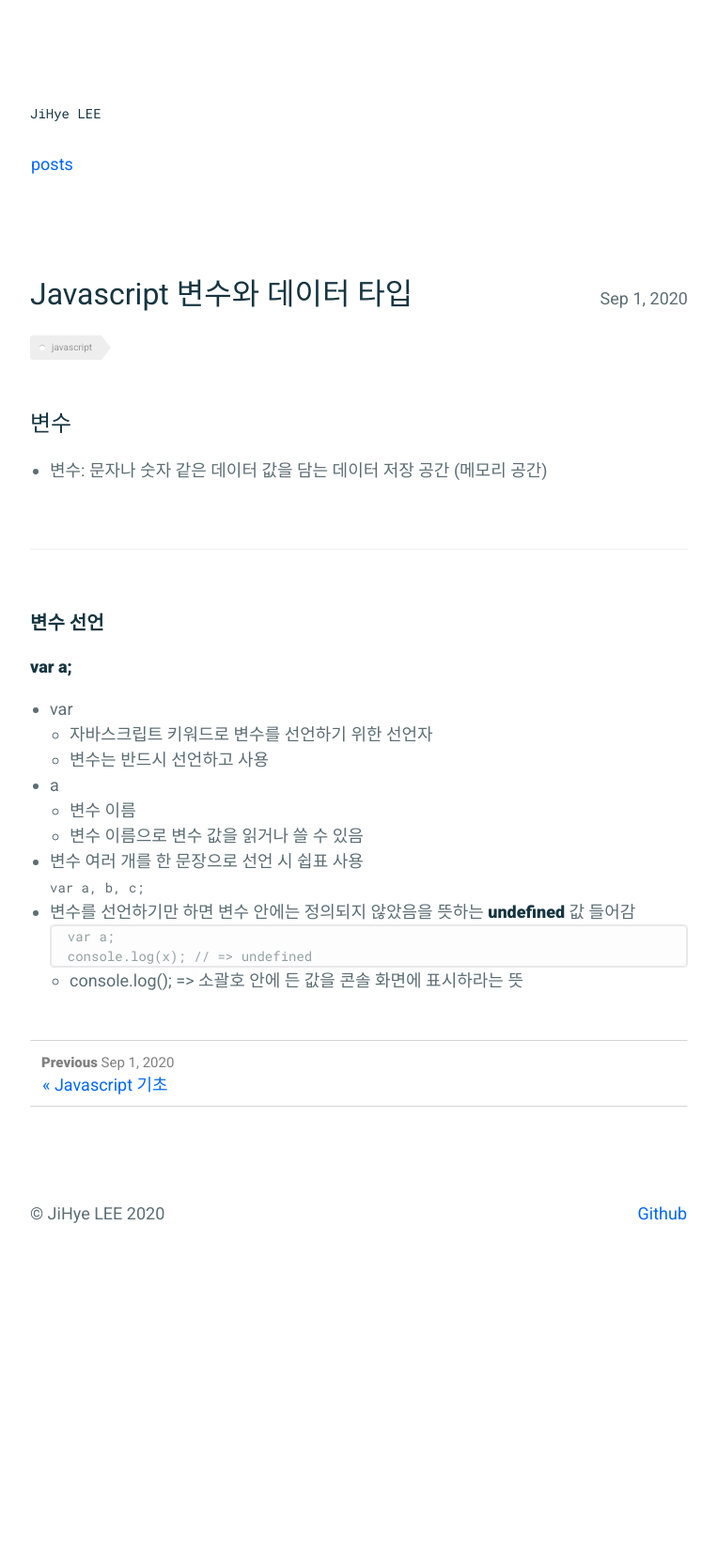
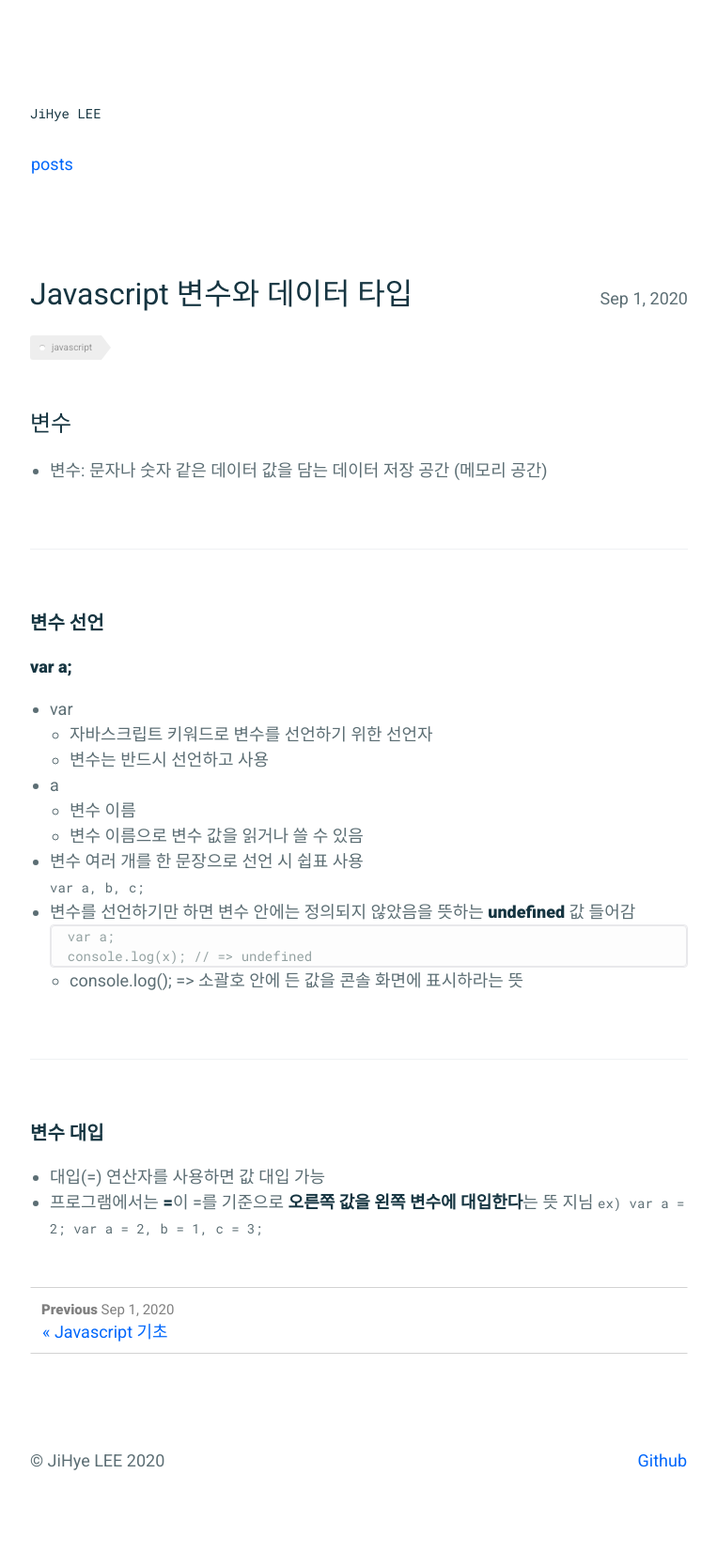
Before and after one commit to absolutelyfullycapable/absolutelyfullycapable.github.io, a Jekyll site: the page built from _posts/2020-09-01-javascript-변수와-데이터타입.md, in a window 1280 px wide. Shown: the whole page at 94% size, without its empty margins (258-1021 px from the left). Built offline with Jekyll 4.4.1, drawn with Linux system fonts in a browser that asks for light colours; before the commit the page ends 1405 px from its top, so only the background shows below that.

Commit message:
modify post

````diff
--- a/_posts/2020-09-01-javascript-변수와-데이터타입.md
+++ b/_posts/2020-09-01-javascript-변수와-데이터타입.md
@@ -26,7 +26,7 @@ comments: false
 
 - 변수 여러 개를 한 문장으로 선언 시 쉽표 사용
 
-	`` var a, b, c; ``
+	`var a, b, c;`
 
 - 변수를 선언하기만 하면 변수 안에는 정의되지 않았음을 뜻하는 **undefined** 값 들어감
 
@@ -35,3 +35,13 @@ comments: false
     console.log(x); // => undefined
     ```
     - console.log(); => 소괄호 안에 든 값을 콘솔 화면에 표시하라는 뜻
+
+<br>
+- - -
+<br>
+
+### **변수 대입**
+
+- 대입(=) 연산자를 사용하면 값 대입 가능
+- 프로그램에서는 **=**이 =를 기준으로 **오른쪽 값을 왼쪽 변수에 대입한다**는 뜻 지님
+`ex) var a = 2; var a = 2, b = 1, c = 3;`
````
